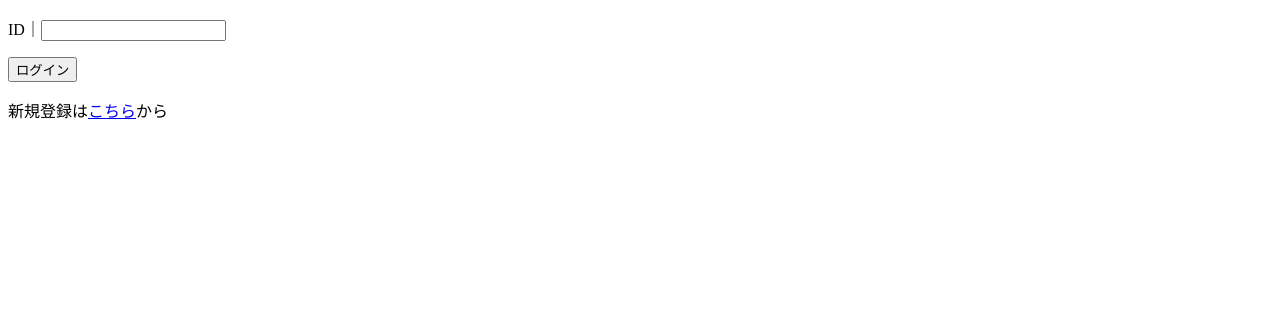
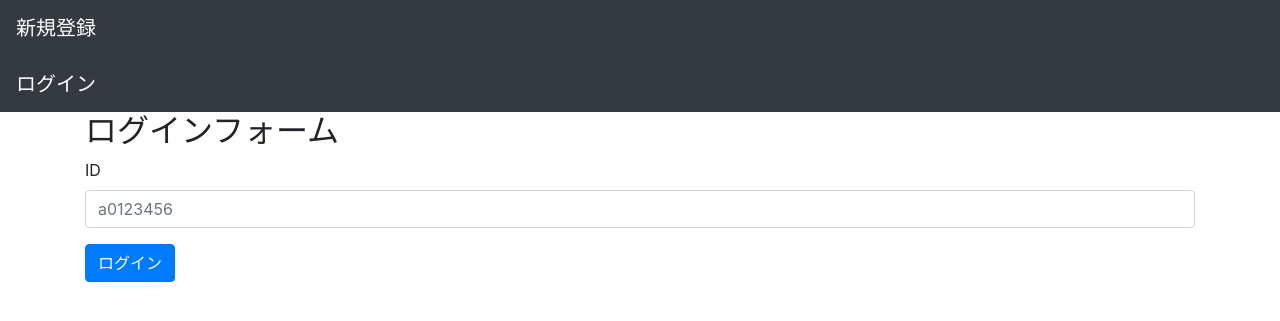
Before and after one commit to Saza-ku/SubmitReservation, a Flask app: page / in a window 1280 px wide. Shown: the top 321 px of the page. Run offline with Flask 2, Linux system fonts and the light colour scheme; some libraries are stand-ins or nearby versions.

Commit message:
index.htmlを修正

```diff
--- a/templates/index.html
+++ b/templates/index.html
@@ -1,18 +1,40 @@
-<!DOCTYPE html>
-<html lang = "ja">
+<!doctype html>
+<html lang="ja">
   <head>
+    <!-- Required meta tags -->
     <meta charset="utf-8">
-    <meta name="viewport" content="width=device-width, initial-scale=1.0">
+    <meta name="viewport" content="width=device-width, initial-scale=1, shrink-to-fit=no">
+
+    <!-- Bootstrap CSS -->
+    <link rel="stylesheet" href="https://stackpath.bootstrapcdn.com/bootstrap/4.3.1/css/bootstrap.min.css" integrity="sha384-ggOyR0iXCbMQv3Xipma34MD+dH/1fQ784/j6cY/iJTQUOhcWr7x9JvoRxT2MZw1T" crossorigin="anonymous">
+
     <title>パンダ提出アプリのトップページ</title>
   </head>
   <body>
-    <!-- ログイン -->
-    <form  action="{{url_for('login_access')}}" method="POST">
-      <P><label>ID｜<input type="text" name="id"></label></P>
-      <p><input type="submit" value="ログイン"></p>
-    </form>
+    <nav class="navbar navbar-dark bg-dark">
+        <a class="navbar-brand" href="{{url_for('signup_access')}}">新規登録</a>
+    </nav>
+    <nav class="navbar navbar-dark bg-dark">
+        <a class="navbar-brand" href="{{url_for('login_access')}}">ログイン</a>
+    </nav>
+    <!-- containerクラスで囲むことで、レスポンシブ対応します -->
+    <div class="container">
+      <h2>ログインフォーム</h2>
+      <!-- 入力フォーム -->
+      <form action="{{url_for('login_access')}}" method="POST">
+        <div class="form-group">
+          <label for="exampleInputID">ID</label>
+          <input type="text" name="id" class="form-control" id="exampleInputID" aria-describedby="IDHelp" placeholder="a0123456">
+        </div>
+        <button type="submit" class="btn btn-primary">ログイン</button>
+      </form>
+    </div>
+    <!-- 新規登録ページへ遷移 -->
 
-    <!-- 新規登録ページへ遷移 -->
-    <p>新規登録は<a href="{{url_for('signup_access')}}">こちら</a>から</p>
+    <!-- Optional JavaScript -->
+    <!-- jQuery first, then Popper.js, then Bootstrap JS -->
+    <script src="https://code.jquery.com/jquery-3.3.1.slim.min.js" integrity="sha384-q8i/X+965DzO0rT7abK41JStQIAqVgRVzpbzo5smXKp4YfRvH+8abtTE1Pi6jizo" crossorigin="anonymous"></script>
+    <script src="https://cdnjs.cloudflare.com/ajax/libs/popper.js/1.14.7/umd/popper.min.js" integrity="sha384-UO2eT0CpHqdSJQ6hJty5KVphtPhzWj9WO1clHTMGa3JDZwrnQq4sF86dIHNDz0W1" crossorigin="anonymous"></script>
+    <script src="https://stackpath.bootstrapcdn.com/bootstrap/4.3.1/js/bootstrap.min.js" integrity="sha384-JjSmVgyd0p3pXB1rRibZUAYoIIy6OrQ6VrjIEaFf/nJGzIxFDsf4x0xIM+B07jRM" crossorigin="anonymous"></script>
   </body>
 </html>
```
